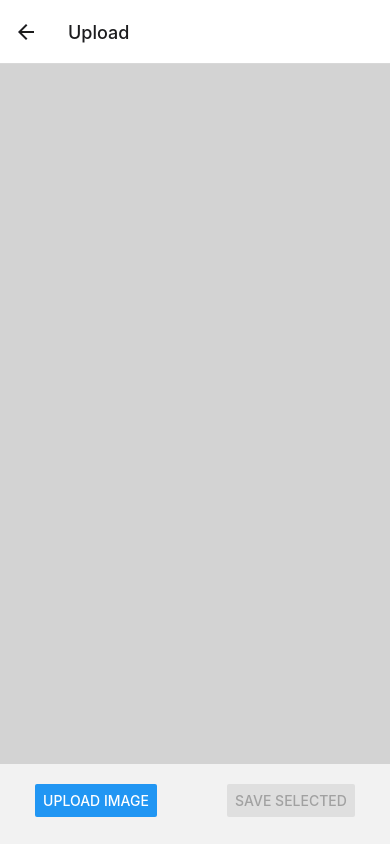
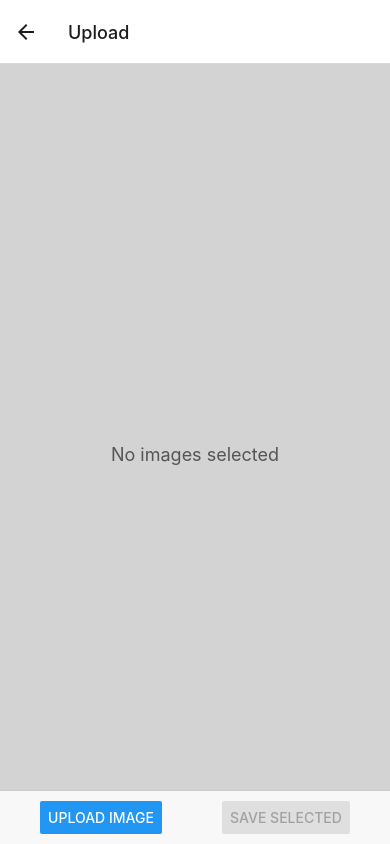
Before and after one commit to MahdiRe/WasteClassifierExpo, a React Native app: screen /Upload in a window 390 px wide. Built offline with nearby package versions, Linux system fonts and the light colour scheme.

Commit message:
Uppload and history page updated

```diff
--- a/components/HistoryScreen.js
+++ b/components/HistoryScreen.js
@@ -1,20 +1,24 @@
 import React, { useState, useEffect } from 'react';
-import { View, Button, Image, FlatList, Text, TouchableOpacity, StyleSheet, Modal } from 'react-native';
+import { View, Button, Image, FlatList, Text, TouchableOpacity, StyleSheet, Modal, ActivityIndicator } from 'react-native';
 import FirebaseService from './config/FirebaseService';
+import { MaterialIcons } from '@expo/vector-icons';
 
 const HistoryScreen = () => {
     const [images, setImages] = useState([]);
     const [previewImage, setPreviewImage] = useState(null);
     const [modalVisible, setModalVisible] = useState(false);
+    const [loading, setLoading] = useState(false);
 
     useEffect(() => {
+        fetchImages();
+    }, []);
+
     const fetchImages = async () => {
+        setLoading(true);
         const imagesFromFirebase = await FirebaseService.getData('img-data');
         setImages(imagesFromFirebase);
+        setLoading(false);
     };
-
-        fetchImages();
-    }, []);
 
     const deleteImage = async (imageUri) => {
         setImages(images.filter((img) => img.uri !== imageUri));
@@ -25,9 +29,19 @@ const HistoryScreen = () => {
         setModalVisible(true);
     };
 
+    const deleteAll = () => {
+
+    }
+
     return (
-        <View>
         <View style={styles.container}>
+            {loading ? (
+                <ActivityIndicator size="large" color="#0000ff" />
+            ) : images.length === 0 ? (
+                <View style={styles.noImagesContainer}>
+                    <Text style={styles.noImagesText}>No images saved yet!</Text>
+                </View>
+            ) : (
                 <FlatList
                     data={images}
                     keyExtractor={(item, index) => index.toString()}
@@ -36,13 +50,17 @@ const HistoryScreen = () => {
                             <TouchableOpacity onPress={() => previewImageHandler(item.uri)}>
                                 <Image source={{ uri: item.uri }} style={styles.thumbnail} />
                             </TouchableOpacity>
-                            <Text style={styles.title}>{item.fileName.split('.', 2)[0]} - <b>{item.type}</b></Text>
+                            <View style={styles.textContainer}>
+                                <Text style={styles.title} numberOfLines={1}>{item.fileName.split('.', 2)[0]}</Text>
+                                <Text style={styles.type}>{item.type}</Text>
+                            </View>
                             <TouchableOpacity onPress={() => deleteImage(item.uri)}>
-                                <Text style={styles.deleteButton}>Delete</Text>
+                                <MaterialIcons name="delete" size={24} color="red" style={styles.deleteIcon} />
                             </TouchableOpacity>
                         </View>
                     )}
                 />
+            )}
 
             {modalVisible && (
                 <Modal
@@ -57,20 +75,51 @@ const HistoryScreen = () => {
                     </View>
                 </Modal>
             )}
+
+            <View style={styles.bottomContainer}>
+                <Button title="Refresh Data" onPress={fetchImages} />
+                <Button title={`Delete All (${images.length || 0})`} onPress={deleteAll} disabled={images.length === 0} />
             </View>
         </View>
     );
 };
 
 const styles = StyleSheet.create({
-    container: { minHeight: 700, flex: 1, padding: 10, backgroundColor: 'lightgrey' },
-    imageContainer: { flexDirection: 'row', alignItems: 'center', marginBottom: 10 },
-    thumbnail: { width: 50, height: 50, marginRight: 10 },
-    title: { flex: 1, fontSize: 16 },
-    deleteButton: { color: 'red', fontWeight: 'bold' },
+    container: { flex: 1, padding: 10, backgroundColor: 'lightgrey' },
+    noImagesContainer: { flex: 1, justifyContent: 'center', alignItems: 'center' },
+    noImagesText: { fontSize: 18, color: '#555' },
+    imageContainer: {
+        flexDirection: 'row',
+        alignItems: 'center',
+        marginBottom: 10,
+        padding: 10,
+        backgroundColor: '#fff',
+        borderRadius: 8,
+        shadowColor: '#000',
+        shadowOpacity: 0.1,
+        shadowRadius: 5,
+        elevation: 3,
+    },
+    thumbnail: { width: 50, height: 50, marginRight: 10, borderRadius: 5 },
+    textContainer: { flex: 1, marginRight: 10 },
+    title: { fontSize: 16, fontWeight: 'bold', flex: 1, maxWidth: '80%' },
+    type: { fontSize: 14, color: 'grey', marginTop: 4 },
+    deleteIcon: { marginLeft: 'auto', paddingLeft: 10 },
     modalContainer: { flex: 1, justifyContent: 'center', alignItems: 'center', backgroundColor: 'rgba(0, 0, 0, 0.8)' },
     previewImage: { width: '80%', height: '80%', resizeMode: 'contain' },
-    uploadBtn: { width: '100%', marginTop: 20 }
+    uploadBtn: { marginTop: 20, paddingHorizontal: 10 },
+    bottomContainer: {
+        position: 'absolute',
+        bottom: 0,
+        left: 0,
+        right: 0,
+        backgroundColor: '#f8f8f8',
+        padding: 10,
+        flexDirection: 'row',
+        justifyContent: 'space-around',
+        borderTopWidth: 1,
+        borderTopColor: '#ccc',
+    },
 });
 
 export default HistoryScreen;
--- a/components/UploadScreen.js
+++ b/components/UploadScreen.js
@@ -1,14 +1,15 @@
 import React, { useState } from 'react';
-import { View, Button, Image, FlatList, Text, TouchableOpacity, StyleSheet, Modal, CheckBox, Alert } from 'react-native';
+import { View, Button, Image, FlatList, Text, TouchableOpacity, StyleSheet, Modal, Alert, ActivityIndicator, CheckBox } from 'react-native';
 import * as ImagePicker from 'expo-image-picker';
 import FirebaseService from './config/FirebaseService';
-
+import { MaterialIcons } from '@expo/vector-icons';
 
 const UploadScreen = () => {
     const [images, setImages] = useState([]);
     const [previewImage, setPreviewImage] = useState(null);
     const [modalVisible, setModalVisible] = useState(false);
-    const [selectedImages, setSelectedImages] = useState([]); // To store selected images for upload
+    const [selectedImages, setSelectedImages] = useState([]);
+    const [loading, setLoading] = useState(false);
 
     // Handle image picking
     const pickImages = async () => {
@@ -21,7 +22,6 @@ const UploadScreen = () => {
         if (!result.canceled) {
             const newImage = result.assets[0];
             newImage.type = images.length % 2 === 0 ? 'Organic' : 'Disposable';
-
             setImages((prevImages) => [...prevImages, newImage]);
         }
     };
@@ -43,45 +43,58 @@ const UploadScreen = () => {
         }
     };
 
-    // Function to save selected images to Firebase
     const saveToFirebase = async () => {
+        setLoading(true);
         try {
             for (const image of images) {
                 if (selectedImages.includes(image.uri)) {
                     await FirebaseService.setData('img-data', image);
-                    Alert.alert('Success', 'Selected images saved to Firebase.');
                 }
             }
+            setSelectedImages([]);
+            setImages([]);
+            Alert.alert('Success', 'All selected images saved successfully.');
         } catch (error) {
             console.error('Error saving images to Firebase:', error);
             Alert.alert('Error', 'Failed to save images.');
+        } finally {
+            setLoading(false);
         }
     };
 
     return (
-        <View>
         <View style={styles.container}>
+            {loading ? (
+                <ActivityIndicator size="large" color="#0000ff" />
+            ) : images.length === 0 ? (
+                <View style={styles.noImagesContainer}>
+                    <Text style={styles.noImagesText}>No images selected</Text>
+                </View>
+            ) : (
                 <FlatList
                     data={images}
                     keyExtractor={(item, index) => index.toString()}
                     renderItem={({ item }) => (
-                        <View style={styles.imageCard}>
+                        <View style={styles.imageContainer}>
                             <CheckBox
                                 value={selectedImages.includes(item.uri)}
                                 onValueChange={() => toggleImageSelection(item.uri)}
+                                style={styles.checkbox}
                             />
                             <TouchableOpacity onPress={() => previewImageHandler(item.uri)}>
                                 <Image source={{ uri: item.uri }} style={styles.thumbnail} />
                             </TouchableOpacity>
-                            <View style={styles.imageInfo}>
-                                <Text style={styles.title}>{item.fileName.split('.', 2)[0]} - <Text style={styles.boldText}>{item.type}</Text></Text>
+                            <View style={styles.textContainer}>
+                                <Text style={styles.title} numberOfLines={1}>{item.fileName.split('.', 2)[0]}</Text>
+                                <Text style={styles.type}>{item.type}</Text>
+                            </View>
                             <TouchableOpacity onPress={() => deleteImage(item.uri)}>
-                                    <Text style={styles.deleteButton}>Delete</Text>
+                                <MaterialIcons name="delete" size={24} color="red" style={styles.deleteIcon} />
                             </TouchableOpacity>
-                            </View>
                         </View>
                     )}
                 />
+            )}
 
             {modalVisible && (
                 <Modal
@@ -96,9 +109,8 @@ const UploadScreen = () => {
                     </View>
                 </Modal>
             )}
-            </View>
 
-            <View style={styles.uploadContainer}>
+            <View style={styles.bottomContainer}>
                 <Button title="Upload Image" onPress={pickImages} />
                 <Button title="Save Selected" onPress={saveToFirebase} disabled={selectedImages.length === 0} />
             </View>
@@ -107,27 +119,65 @@ const UploadScreen = () => {
 };
 
 const styles = StyleSheet.create({
-    container: { minHeight: 700, flex: 1, padding: 10, backgroundColor: 'lightgrey' },
-    imageCard: {
+    container: {
+        flex: 1, padding: 10, backgroundColor: 'lightgrey'
+    },
+    noImagesContainer: {
+        flex: 1,
+        justifyContent: 'center',
+        alignItems: 'center',
+    },
+    noImagesText: {
+        fontSize: 18,
+        color: '#555',
+    },
+    checkbox: {
+        marginRight: 10,
+    },
+    imageContainer: {
         flexDirection: 'row',
         alignItems: 'center',
         marginBottom: 10,
+        padding: 10,
         backgroundColor: '#fff',
-        padding: 10,
         borderRadius: 8,
         shadowColor: '#000',
         shadowOpacity: 0.1,
         shadowRadius: 5,
-        elevation: 5,
+        elevation: 3,
     },
     thumbnail: { width: 50, height: 50, marginRight: 10, borderRadius: 5 },
-    imageInfo: { flex: 1, paddingLeft: 10 },
-    title: { fontSize: 16 },
-    boldText: { fontWeight: 'bold' },
-    deleteButton: { color: 'red', fontWeight: 'bold' },
-    modalContainer: { flex: 1, justifyContent: 'center', alignItems: 'center', backgroundColor: 'rgba(0, 0, 0, 0.8)' },
-    previewImage: { width: '80%', height: '80%', resizeMode: 'contain' },
-    uploadContainer: { flexDirection: 'row', justifyContent: 'space-around', marginTop: 20 },
+    textContainer: { flex: 1, marginRight: 10 },
+    title: { fontSize: 16, fontWeight: 'bold', flex: 1, maxWidth: '80%' },
+    type: { fontSize: 14, color: 'grey', marginTop: 4 },
+    deleteIcon: { marginLeft: 'auto', paddingLeft: 10 },
+    imageInfo: {
+        flex: 1,
+        paddingLeft: 10,
+    },
+    modalContainer: {
+        flex: 1,
+        justifyContent: 'center',
+        alignItems: 'center',
+        backgroundColor: 'rgba(0, 0, 0, 0.8)',
+    },
+    previewImage: {
+        width: '80%',
+        height: '80%',
+        resizeMode: 'contain',
+    },
+    bottomContainer: {
+        position: 'absolute',
+        bottom: 0,
+        left: 0,
+        right: 0,
+        backgroundColor: '#f8f8f8',
+        padding: 10,
+        flexDirection: 'row',
+        justifyContent: 'space-around',
+        borderTopWidth: 1,
+        borderTopColor: '#ccc',
+    },
 });
 
 export default UploadScreen;
--- a/components/config/FirebaseService.js
+++ b/components/config/FirebaseService.js
@@ -3,7 +3,6 @@ import { initializeApp } from 'firebase/app';
 import { getFirestore, collection, addDoc, getDocs } from 'firebase/firestore';
 import { getStorage } from 'firebase/storage';
 
-// Firebase configuration (replace with your own config)
 const firebaseConfig = {
     apiKey: "AIzaSyAOyGt5f4IQom3ZN9_J8KKxRierrt0vwoU",
     authDomain: "wasteclassifierexpo.firebaseapp.com",
@@ -37,11 +36,11 @@ class FirebaseService {
             querySnapshot.forEach((doc) => {
                 dataList.push({ id: doc.id, ...doc.data() });
             });
-            return dataList; // Return an array of data objects
+            return dataList;
         } catch (error) {
             console.error("Error getting documents: ", error);
         }
     }
 }
 
-export default new FirebaseService(); // Export an instance of the class
+export default new FirebaseService();
```
Lines whose indentation alone changed are shown as unchanged.
